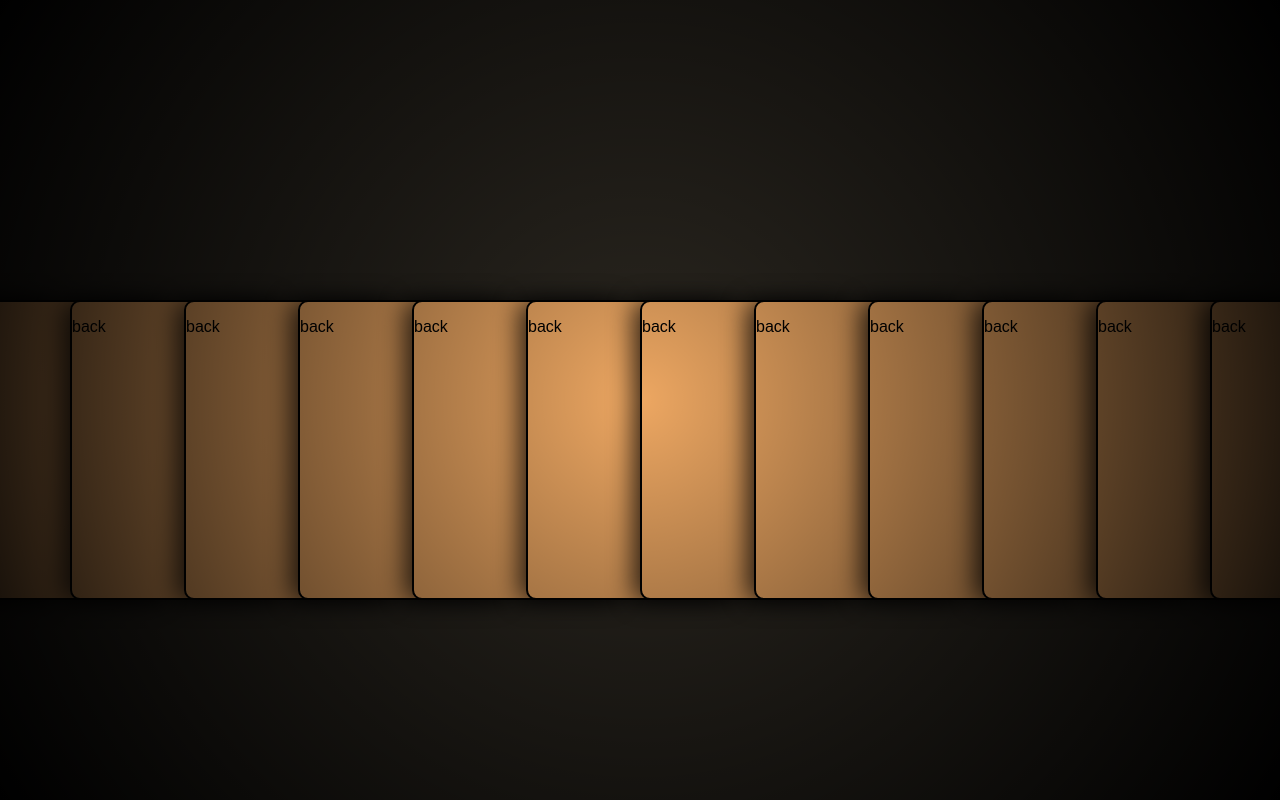
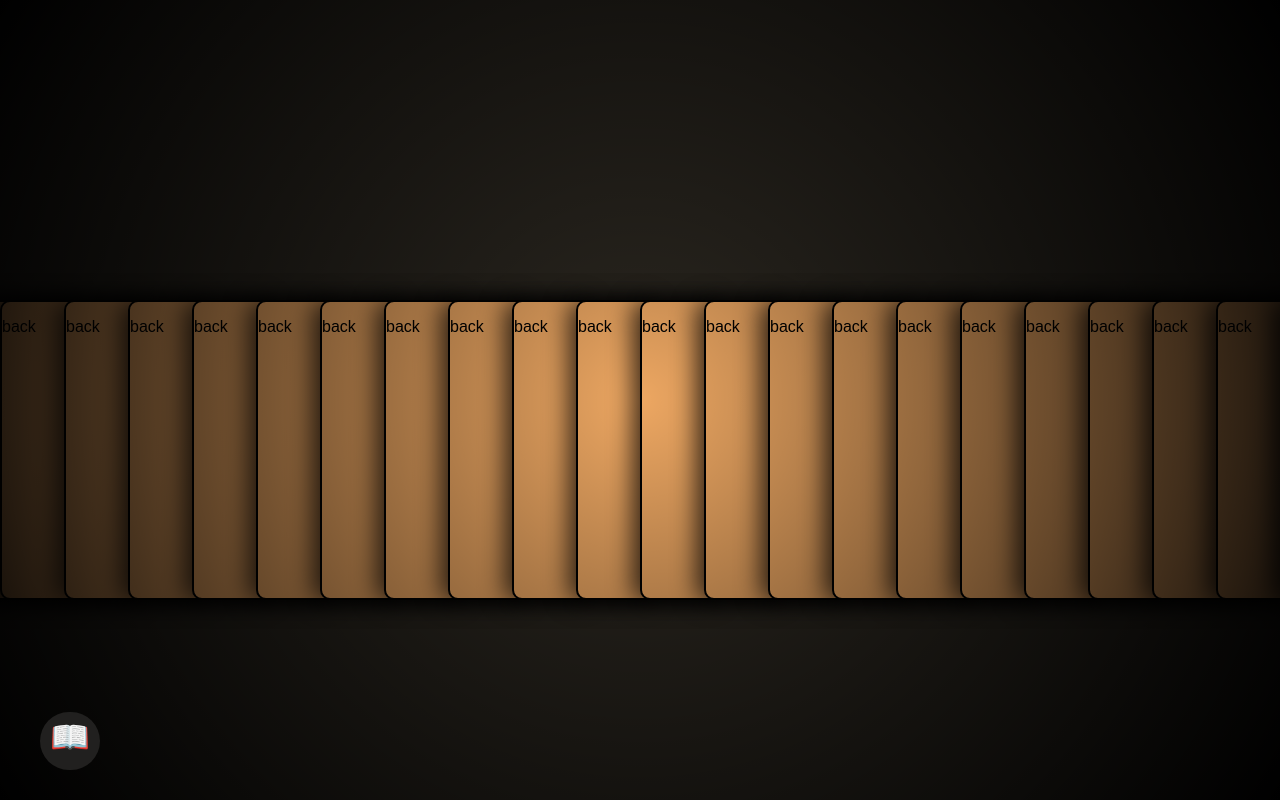
Before and after one commit to Johoseph/Inflicktion, a Vue app: page / in a window 1280 px wide. Built offline with nearby package versions, Linux system fonts and the light colour scheme.

Commit message:
Add ability to compress cards for smaller views

```diff
--- a/src/App.vue
+++ b/src/App.vue
@@ -5,9 +5,11 @@ import CardOverlay from "./components/CardOverlay.vue";
 import LightOverlay from "./components/LightOverlay.vue";
 import cards from "./helpers/card.config.json"
 import { day } from "./helpers/date";
+import CompressToggle from "./components/CompressToggle.vue";
 
 const currentClickedCard = ref();
 const hasCardClickSettled = ref(false);
+const areCardsCompressed = ref(true);
 
 const getStoredCardConfig = () => JSON.parse(localStorage.getItem("cardConfig") || null);
 const setStoredCardConfig = (newConfig) => localStorage.setItem("cardConfig", JSON.stringify(newConfig));
@@ -61,7 +63,8 @@ const updateCardConfig = () => {
 </script>
 
 <template>
-  <CardWrapper :cardConfig :currentClickedCard :setCurrentClickedCard :setHasCardClickSettled />
+  <CardWrapper :cardConfig :currentClickedCard :setCurrentClickedCard :setHasCardClickSettled :areCardsCompressed />
   <LightOverlay />
+  <CompressToggle @click="areCardsCompressed = !areCardsCompressed" :areCardsCompressed />
   <CardOverlay :currentClickedCard :hasCardClickSettled :clearCurrentClickedCard :updateCardConfig />
 </template>
--- a/src/components/Card.vue
+++ b/src/components/Card.vue
@@ -8,7 +8,7 @@
 
   position: relative;
   bottom: 0px;
-  transition: bottom ease-out 300ms;
+  transition: bottom ease-out 300ms, margin-right ease-out 300ms;
 }
 
 .card:hover {
@@ -33,6 +33,7 @@ const { card, onClick, clickedCard, newCardClickAllowed } = defineProps({
   onClick: Function,
   clickedCard: Object,
   newCardClickAllowed: Boolean,
+  areCardsCompressed: Boolean,
 });
 
 // Clicked and pending closure
@@ -68,7 +69,7 @@ const handleCardClick = () => {
 
 <template>
   <div :class="cardClass" :style="{
-    ...getCardDimensions(300, 100),
+    ...getCardDimensions(300, areCardsCompressed ? 150 : 100),
   }" v-html="card.day ? card.svg : CARD_BACK" @click="handleCardClick">
   </div>
 </template>
--- a/src/components/CardWrapper.vue
+++ b/src/components/CardWrapper.vue
@@ -47,7 +47,8 @@ const { cardConfig, currentClickedCard, setCurrentClickedCard, setHasCardClickSe
   cardConfig: Object,
   currentClickedCard: Object,
   setCurrentClickedCard: Function,
-  setHasCardClickSettled: Function
+  setHasCardClickSettled: Function,
+  areCardsCompressed: Boolean
 })
 
 // Refs for CardWrapper styling
@@ -133,13 +134,13 @@ onUnmounted(() => {
     left: `${cardWrapperPositionLeft}px`,
   }">
     <Card v-for="(card, cardIndex) in cardsLeftConfig" :key="card" :card="card"
-      :onClick="() => handleCardClick(cardIndex)" :clickedCard="wrapperClickedCard"
+      :onClick="() => handleCardClick(cardIndex)" :areCardsCompressed :clickedCard="wrapperClickedCard"
       :newCardClickAllowed="newCardClickAllowed" />
   </div>
   <div class="card-wrapper slide-wrapper-right" ref="cardWrapperRightHTML" v-if="cardsRightConfig.length > 0" :style="{
     left: `${cardWrapperPositionLeft}px`,
   }">
     <Card v-for="(card, cardIndex) in cardsRightConfig" :key="card" :card="card"
-      :onClick="() => handleCardClick(cardIndex)" :clickedCard="wrapperClickedCard" />
+      :onClick="() => handleCardClick(cardIndex)" :areCardsCompressed :clickedCard="wrapperClickedCard" />
   </div>
 </template>
--- /dev/null
+++ b/src/components/CompressToggle.vue
@@ -0,0 +1,39 @@
+<style scoped>
+.toggle-width {
+  position: absolute;
+  bottom: 30px;
+  left: 40px;
+  cursor: pointer;
+  border-radius: 9999px;
+  padding: 10px;
+  font-size: 2rem;
+
+  border: none;
+  background-color: #21201f;
+
+  transition: background-color 200ms linear;
+}
+
+.toggle-width:hover {
+  background-color: #252322;
+}
+
+.toggle-width>p {
+  position: relative;
+  margin: 0;
+}
+</style>
+
+<script setup>
+defineProps({
+  areCardsCompressed: Boolean
+})
+</script>
+
+<template>
+  <button class="toggle-width">
+    <p v-html="areCardsCompressed ? '📖' : '📘'" :style="{
+      bottom: areCardsCompressed ? `4px` : `0`,
+    }"></p>
+  </button>
+</template>
```
